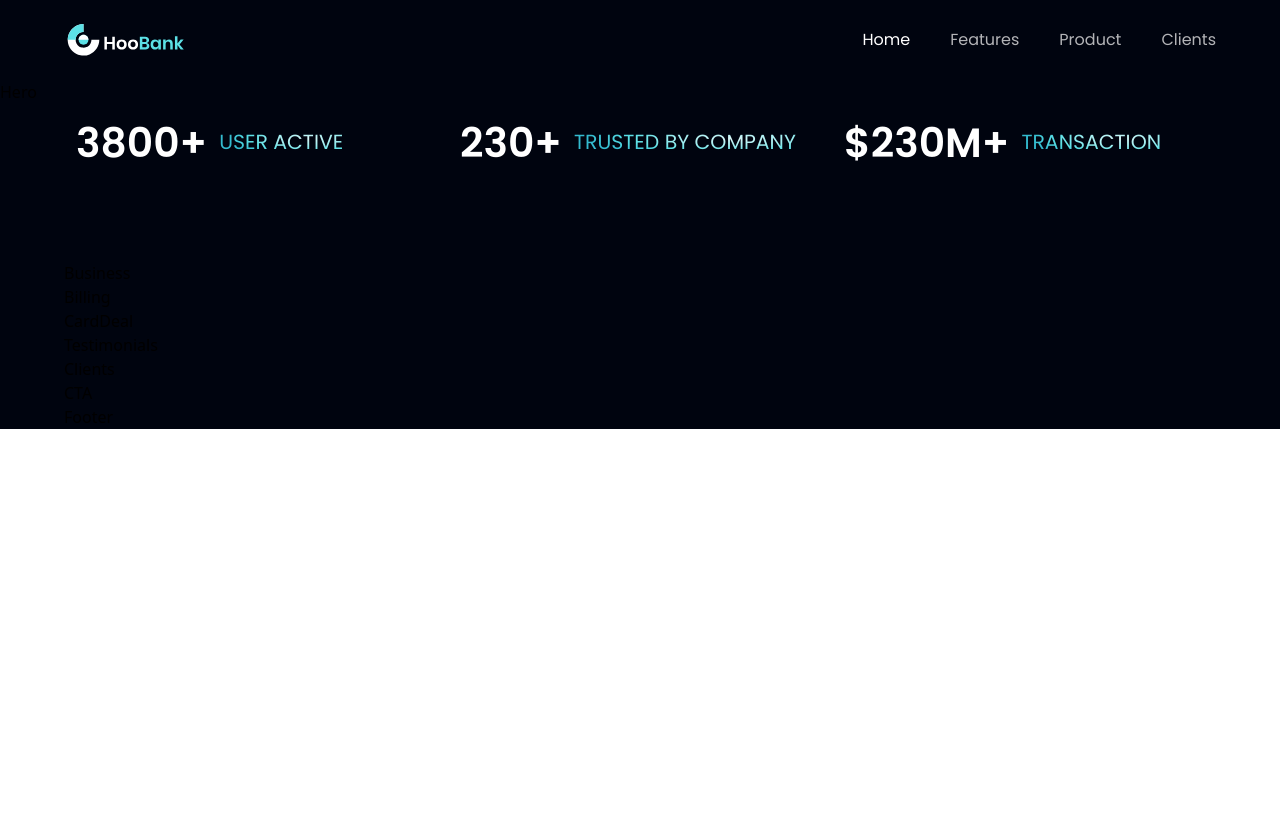
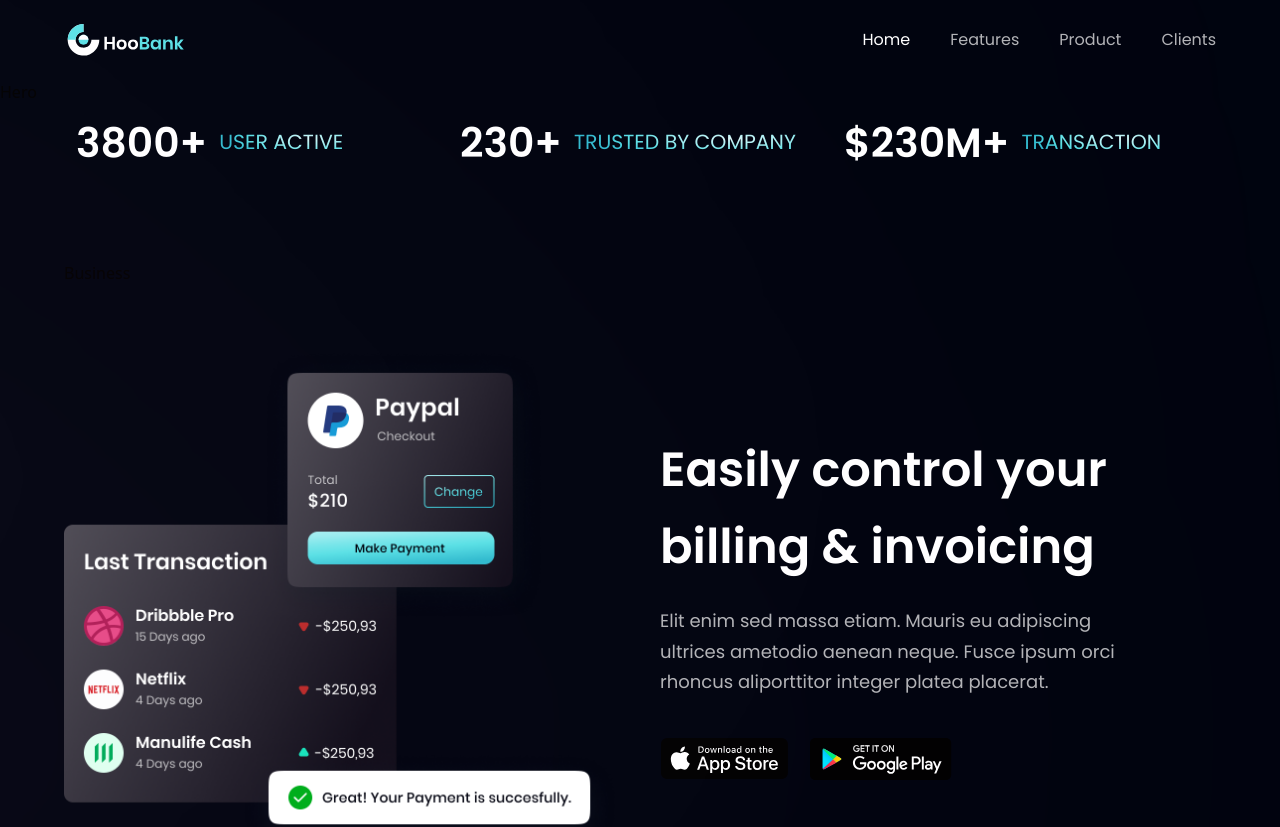
Before and after one commit to imadselka/bank-website, a React (Vite) app: page / in a window 1280 px wide. Shown: the top 827 px of the page. Before the commit the page ends 800 px from the top, so only its background shows below. Built offline with nearby package versions, Linux system fonts and the light colour scheme.

Commit message:
finish billing

```diff
--- a/src/components/Billing.jsx
+++ b/src/components/Billing.jsx
@@ -1,5 +1,43 @@
-const Billing = () => {
-  return <div>Billing</div>;
-};
+import { apple, bill, google } from "../assets";
+import styles, { layout } from "../style";
+
+const Billing = () => (
+  <section id="product" className={layout.sectionReverse}>
+    <div className={layout.sectionImgReverse}>
+      <img
+        src={bill}
+        alt="billing"
+        className="w-[100%] h-[100%] relative z-[5]"
+      />
+
+      <div className="absolute z-[3] -left-1/2 top-0 w-[50%] h-[50%] rounded-full white__gradient" />
+      <div className="absolute z-[0] w-[50%] h-[50%] -left-1/2 bottom-0 rounded-full pink__gradient" />
+    </div>
+
+    <div className={layout.sectionInfo}>
+      <h2 className={styles.heading2}>
+        Easily control your <br className="sm:block hidden" /> billing &
+        invoicing
+      </h2>
+      <p className={`${styles.paragraph} max-w-[470px] mt-5`}>
+        Elit enim sed massa etiam. Mauris eu adipiscing ultrices ametodio aenean
+        neque. Fusce ipsum orci rhoncus aliporttitor integer platea placerat.
+      </p>
+
+      <div className="flex flex-row flex-wrap sm:mt-10 mt-6">
+        <img
+          src={apple}
+          alt="google_play"
+          className="w-[128.86px] h-[42.05px] object-contain mr-5 cursor-pointer"
+        />
+        <img
+          src={google}
+          alt="google_play"
+          className="w-[144.17px] h-[43.08px] object-contain cursor-pointer"
+        />
+      </div>
+    </div>
+  </section>
+);
 
 export default Billing;
```
